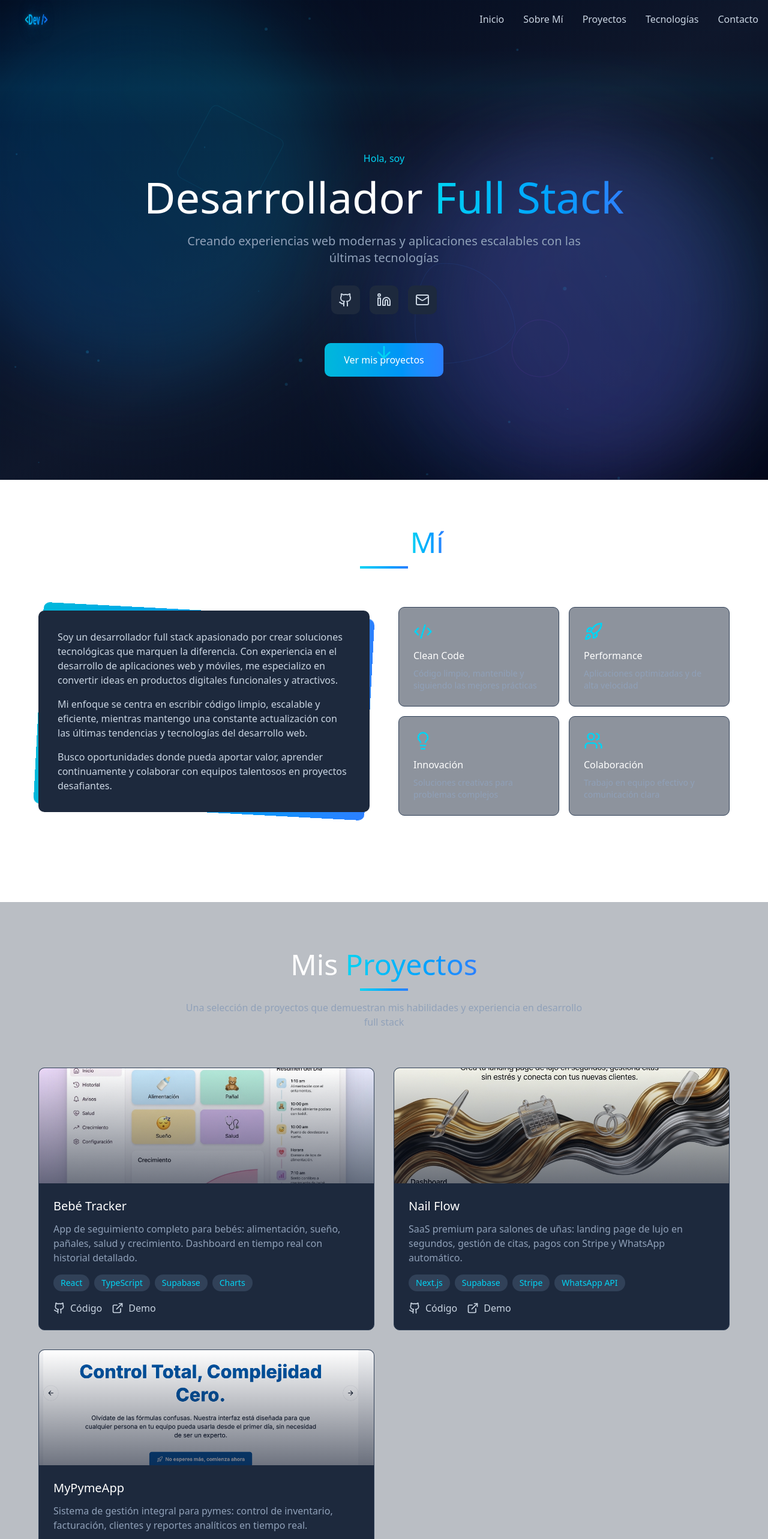
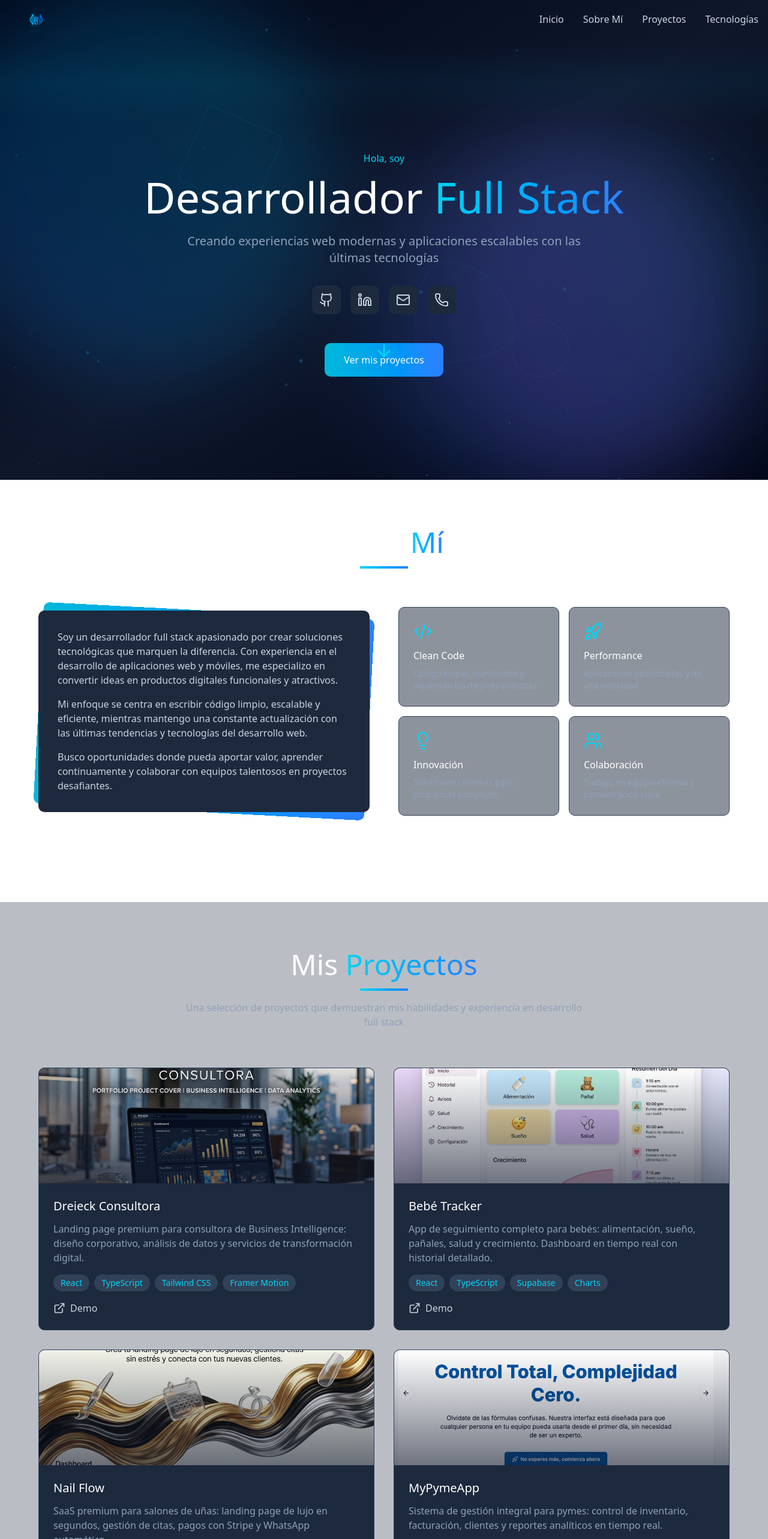
Before and after one commit to RuslanKomarytskiyFilnyak/developer-fullstack, a React (Vite) app: page / in a window 1280 px wide. Shown: the top 2566 px of the page at 60% size. Built offline with nearby package versions, Linux system fonts and the light colour scheme.

Commit message:
feat: add 4th project, update contact info, optimize mobile responsiveness and SEO

```diff
--- a/index.html
+++ b/index.html
@@ -1,17 +1,37 @@
-
 <!DOCTYPE html>
-  <html lang="en">
+<html lang="es">
   <head>
     <meta charset="UTF-8" />
     <meta name="viewport" content="width=device-width, initial-scale=1.0" />
-      <title>Landing Page Portfolio</title>
+
+    <!-- Primary Meta Tags -->
+    <title>Ruslan Komarytskiy | Desarrollador Full Stack Portfolio</title>
+    <meta name="title" content="Ruslan Komarytskiy | Desarrollador Full Stack Portfolio" />
+    <meta name="description" content="Portfolio profesional de Ruslan Komarytskiy, Desarrollador Full Stack especializado en React, TypeScript, Node.js y soluciones web modernas. Creando experiencias escalables y eficientes." />
+    <meta name="keywords" content="Ruslan Komarytskiy, Desarrollador Full Stack, React, TypeScript, Node.js, Portafolio Web, Valencia, Programador Full Stack, Soluciones Digitales, Consultoría BI" />
+    <meta name="author" content="Ruslan Komarytskiy" />
+    <meta name="robots" content="index, follow" />
+
+    <!-- Open Graph / Facebook -->
+    <meta property="og:type" content="website" />
+    <meta property="og:url" content="https://bebe-tracker-six.vercel.app/" />
+    <meta property="og:title" content="Ruslan Komarytskiy | Desarrollador Full Stack Portfolio" />
+    <meta property="og:description" content="Descubre mis proyectos y habilidades en desarrollo Full Stack. Especialista en React, Node.js y transformación digital." />
+    <meta property="og:image" content="/images/dreieck-consultora.png" />
+
+    <!-- Twitter -->
+    <meta property="twitter:card" content="summary_large_image" />
+    <meta property="twitter:url" content="https://bebe-tracker-six.vercel.app/" />
+    <meta property="twitter:title" content="Ruslan Komarytskiy | Desarrollador Full Stack Portfolio" />
+    <meta property="twitter:description" content="Descubre mis proyectos y habilidades en desarrollo Full Stack. Especialista en React, Node.js y transformación digital." />
+    <meta property="twitter:image" content="/images/dreieck-consultora.png" />
+
+    <!-- Favicon -->
+    <link rel="icon" type="image/svg+xml" href="/vite.svg" />
+
+    <!-- B2B TRACKING SCRIPT PLACEHOLDER -->
     <!--
-      B2B TRACKING SCRIPT PLACEHOLDER
       Paste your Leadfeeder/Albacross script here.
-      Example:
-      <script>
-        (function(){ ... })();
-      </script>
     -->
   </head>
 
--- a/src/components/Footer.tsx
+++ b/src/components/Footer.tsx
@@ -1,4 +1,4 @@
-import { Github, Linkedin, Mail, Heart } from 'lucide-react';
+import { Github, Linkedin, Mail, Heart, Phone } from 'lucide-react';
 import { Link } from 'react-router-dom';
 
 export function Footer() {
@@ -9,14 +9,14 @@ export function Footer() {
           <div className="flex items-center gap-2 text-slate-400">
             <span>Hecho con</span>
             <Heart size={16} className="text-red-500 fill-red-500" />
-            <span>© 2025</span>
+            <span>© 2026</span>
             <span className="mx-2">•</span>
             <Link to="/privacy-policy" className="hover:text-cyan-400 transition-colors text-sm">Política de Privacidad</Link>
           </div>
 
           <div className="flex items-center gap-4">
             <a
-              href="https://github.com"
+              href="https://github.com/RuslanKomarytskiyFilnyak/"
               target="_blank"
               rel="noopener noreferrer"
               className="text-slate-400 hover:text-cyan-400 transition-colors"
@@ -24,7 +24,7 @@ export function Footer() {
               <Github size={20} />
             </a>
             <a
-              href="https://linkedin.com"
+              href="https://www.linkedin.com/in/ruslan-komarytskiy-1665011ba/"
               target="_blank"
               rel="noopener noreferrer"
               className="text-slate-400 hover:text-cyan-400 transition-colors"
@@ -32,10 +32,16 @@ export function Footer() {
               <Linkedin size={20} />
             </a>
             <a
-              href="mailto:tu@email.com"
+              href="mailto:kruslan55569@gmail.com"
               className="text-slate-400 hover:text-cyan-400 transition-colors"
             >
               <Mail size={20} />
+            </a>
+            <a
+              href="tel:618478435"
+              className="text-slate-400 hover:text-cyan-400 transition-colors"
+            >
+              <Phone size={20} />
             </a>
           </div>
         </div>
--- a/src/components/Header.tsx
+++ b/src/components/Header.tsx
@@ -27,7 +27,6 @@ export function Header() {
     { label: 'Sobre Mí', id: 'about' },
     { label: 'Proyectos', id: 'projects' },
     { label: 'Tecnologías', id: 'technologies' },
-    { label: 'Contacto', id: 'contact' },
   ];
 
   return (
--- a/src/components/Hero.tsx
+++ b/src/components/Hero.tsx
@@ -1,5 +1,5 @@
 import { motion } from 'motion/react';
-import { ArrowDown, Github, Linkedin, Mail } from 'lucide-react';
+import { ArrowDown, Github, Linkedin, Mail, Phone } from 'lucide-react';
 import { useEffect, useState } from 'react';
 
 export function Hero() {
@@ -81,6 +81,12 @@ export function Hero() {
             >
               <Mail size={24} />
             </a>
+            <a
+              href="tel:618478435"
+              className="p-3 bg-slate-800 hover:bg-slate-700 text-slate-300 hover:text-cyan-400 rounded-lg transition-all duration-300 hover:scale-110"
+            >
+              <Phone size={24} />
+            </a>
           </motion.div>
 
           <motion.button
--- a/src/components/Home.tsx
+++ b/src/components/Home.tsx
@@ -3,7 +3,6 @@ import { Hero } from './Hero';
 import { About } from './About';
 import { Projects } from './Projects';
 import { Technologies } from './Technologies';
-import { Contact } from './Contact';
 import { Footer } from './Footer';
 
 export function Home() {
@@ -15,7 +14,6 @@ export function Home() {
                 <About />
                 <Projects />
                 <Technologies />
-                <Contact />
             </main>
             <Footer />
         </>
--- a/src/components/MemoryGame.tsx
+++ b/src/components/MemoryGame.tsx
@@ -69,7 +69,7 @@ function MemoryCard({ card, onCardClick }: { card: Card; onCardClick: (id: numbe
 
   return (
     <div
-      className="w-24 h-24 cursor-pointer"
+      className="w-16 h-16 sm:w-20 sm:h-20 md:w-24 md:h-24 cursor-pointer"
       style={{ perspective: '1000px', filter: 'drop-shadow(0 4px 8px rgba(0, 0, 0, 0.4))' }}
       onClick={() => onCardClick(card.id)}
     >
@@ -82,7 +82,7 @@ function MemoryCard({ card, onCardClick }: { card: Card; onCardClick: (id: numbe
         {/* Back Face */}
         <div className="absolute w-full h-full" style={{ backfaceVisibility: 'hidden' }}>
           <CardFace isMatched={false}>
-            <span className="text-5xl text-slate-400 font-bold">?</span>
+            <span className="text-3xl sm:text-4xl md:text-5xl text-slate-400 font-bold">?</span>
           </CardFace>
         </div>
 
@@ -93,10 +93,10 @@ function MemoryCard({ card, onCardClick }: { card: Card; onCardClick: (id: numbe
         >
           <CardFace isMatched={card.isMatched}>
             {card.content.type === 'icon' && CardIcon && (
-              <CardIcon size="50%" color={card.isMatched ? '#4ade80' : '#22d3ee'} />
+              <CardIcon size="100%" color={card.isMatched ? '#4ade80' : '#22d3ee'} className="w-8 h-8 sm:w-10 sm:h-10 md:w-12 md:h-12" />
             )}
             {card.content.type === 'text' && (
-              <p className={`text-center font-semibold ${card.isMatched ? 'text-green-400' : 'text-white'}`}>
+              <p className={`text-[10px] sm:text-xs md:text-sm text-center font-semibold leading-tight ${card.isMatched ? 'text-green-400' : 'text-white'}`}>
                 {card.content.value as string}
               </p>
             )}
@@ -158,20 +158,22 @@ export function MemoryGame() {
   };
 
   return (
-    <div className="w-full flex flex-col items-center">
-      <div className="w-full flex justify-between items-center mb-8 max-w-4xl">
-        <h2 className="text-4xl text-transparent bg-clip-text bg-gradient-to-r from-cyan-400 to-blue-500 whitespace-nowrap">Juego de Memoria</h2>
-        <div className="text-right">
-          <p className="text-xl text-white">Movimientos: {moves}</p>
+    <div className="w-full flex flex-col items-center px-4">
+      <div className="w-full flex flex-col sm:flex-row justify-between items-center gap-4 mb-8 max-w-4xl">
+        <h2 className="text-3xl md:text-4xl text-transparent bg-clip-text bg-gradient-to-r from-cyan-400 to-blue-500 font-bold text-center sm:text-left">
+          Juego de Memoria
+        </h2>
+        <div className="flex flex-row sm:flex-col items-center sm:items-end gap-4 sm:gap-2">
+          <p className="text-lg md:text-xl text-white">Movimientos: {moves}</p>
           <button
             onClick={handleReset}
-            className="mt-2 px-4 py-2 bg-cyan-500 text-white rounded-lg hover:bg-cyan-600 transition-colors"
+            className="px-4 py-2 bg-gradient-to-r from-cyan-500 to-blue-500 text-white rounded-lg hover:shadow-lg hover:shadow-cyan-500/50 transition-all duration-300 transform hover:scale-105 text-sm md:text-base"
           >
             Reiniciar
           </button>
         </div>
       </div>
-      <div className="grid gap-4" style={{ gridTemplateColumns: 'repeat(6, minmax(0, 1fr))' }}>
+      <div className="grid grid-cols-3 sm:grid-cols-4 md:grid-cols-6 gap-3 sm:gap-4 max-w-full overflow-hidden">
         {cards.map(card => (
           <MemoryCard key={card.id} card={card} onCardClick={handleCardClick} />
         ))}
--- a/src/components/Projects.tsx
+++ b/src/components/Projects.tsx
@@ -1,5 +1,5 @@
 import { motion } from 'motion/react';
-import { ExternalLink, Github } from 'lucide-react';
+import { ExternalLink } from 'lucide-react';
 import { ImageWithFallback } from './figma/ImageWithFallback';
 import { useState } from 'react';
 
@@ -8,11 +8,17 @@ export function Projects() {
 
   const projects = [
     {
+      title: 'Dreieck Consultora',
+      description: 'Landing page premium para consultora de Business Intelligence: diseño corporativo, análisis de datos y servicios de transformación digital.',
+      image: '/images/dreieck-consultora.png',
+      tech: ['React', 'TypeScript', 'Tailwind CSS', 'Framer Motion'],
+      demo: 'https://dreieck-consultora.github.io/dreieck-consultora/',
+    },
+    {
       title: 'Bebé Tracker',
       description: 'App de seguimiento completo para bebés: alimentación, sueño, pañales, salud y crecimiento. Dashboard en tiempo real con historial detallado.',
       image: '/images/bebe-tracker-cover.png',
       tech: ['React', 'TypeScript', 'Supabase', 'Charts'],
-      github: 'https://github.com',
       demo: 'https://bebe-tracker-six.vercel.app',
     },
     {
@@ -21,7 +27,6 @@ export function Projects() {
       image: '/images/nail-flow-cover.png',
       imagePosition: 'object-top',
       tech: ['Next.js', 'Supabase', 'Stripe', 'WhatsApp API'],
-      github: 'https://github.com',
       demo: 'https://nail-flow-phi.vercel.app',
     },
     {
@@ -29,7 +34,6 @@ export function Projects() {
       description: 'Sistema de gestión integral para pymes: control de inventario, facturación, clientes y reportes analíticos en tiempo real.',
       image: '/images/my-pyme-app.png',
       tech: ['React', 'Node.js', 'MongoDB', 'Express'],
-      github: 'https://github.com',
       demo: 'https://mypymeapp-front.vercel.app/',
     },
   ];
@@ -95,15 +99,6 @@ export function Projects() {
 
                 <div className="flex gap-4">
                   <a
-                    href={project.github}
-                    target="_blank"
-                    rel="noopener noreferrer"
-                    className="flex items-center gap-2 text-slate-300 hover:text-cyan-400 transition-colors"
-                  >
-                    <Github size={20} />
-                    <span>Código</span>
-                  </a>
-                  <a
                     href={project.demo}
                     target="_blank"
                     rel="noopener noreferrer"
--- a/src/components/Technologies.tsx
+++ b/src/components/Technologies.tsx
@@ -246,7 +246,7 @@ export function Technologies() {
         </motion.div>
 
         {showMemoryGame ? (
-          <div className="w-full flex gap-6 mb-16 min-h-[600px] bg-slate-900/30 rounded-2xl p-8 border border-slate-700/50">
+          <div className="w-full flex gap-6 mb-16 min-h-fit sm:min-h-[600px] bg-slate-900/30 rounded-2xl p-4 sm:p-8 border border-slate-700/50">
             <MemoryGame />
           </div>
         ) : (
```
Also changed, not shown: public/images/dreieck-consultora.png (added), public/robots.txt (added), 1 other file (tests, documents, lock files or other folders). Lines whose indentation alone changed are shown as unchanged.
